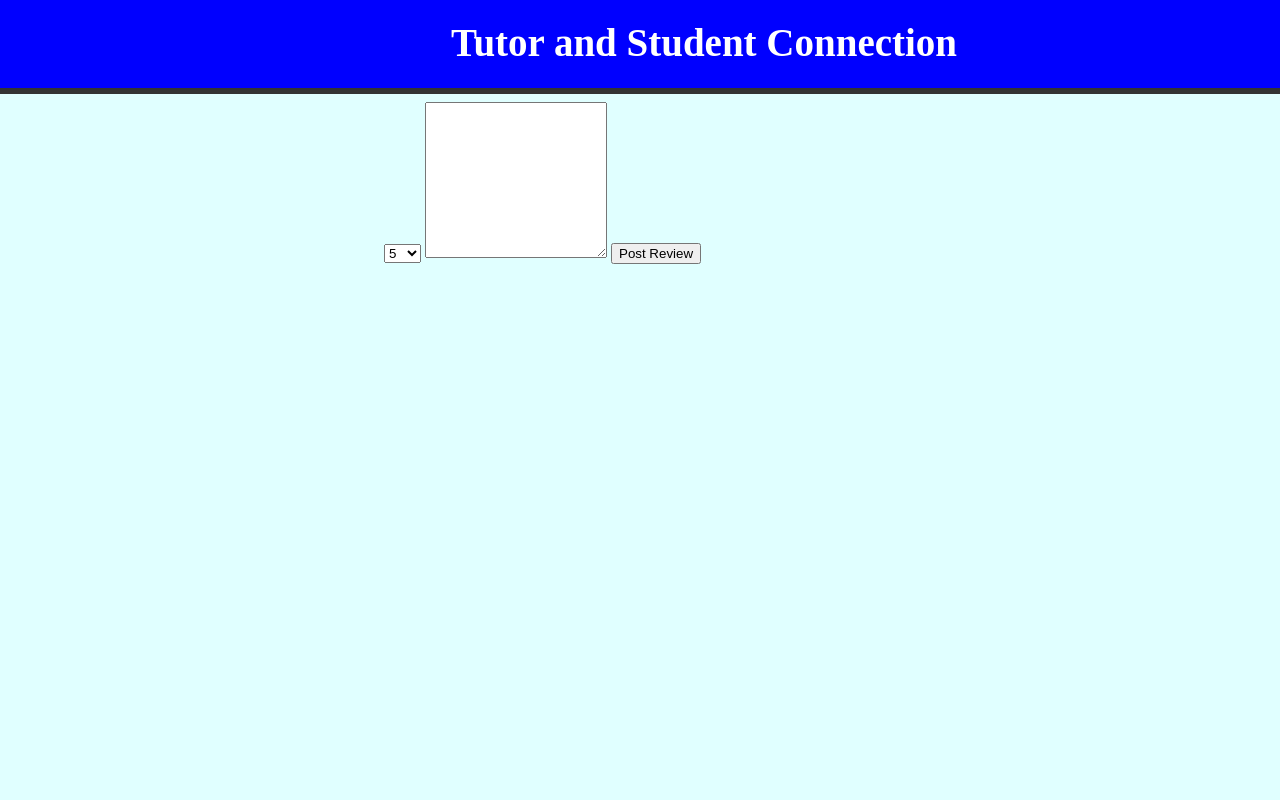
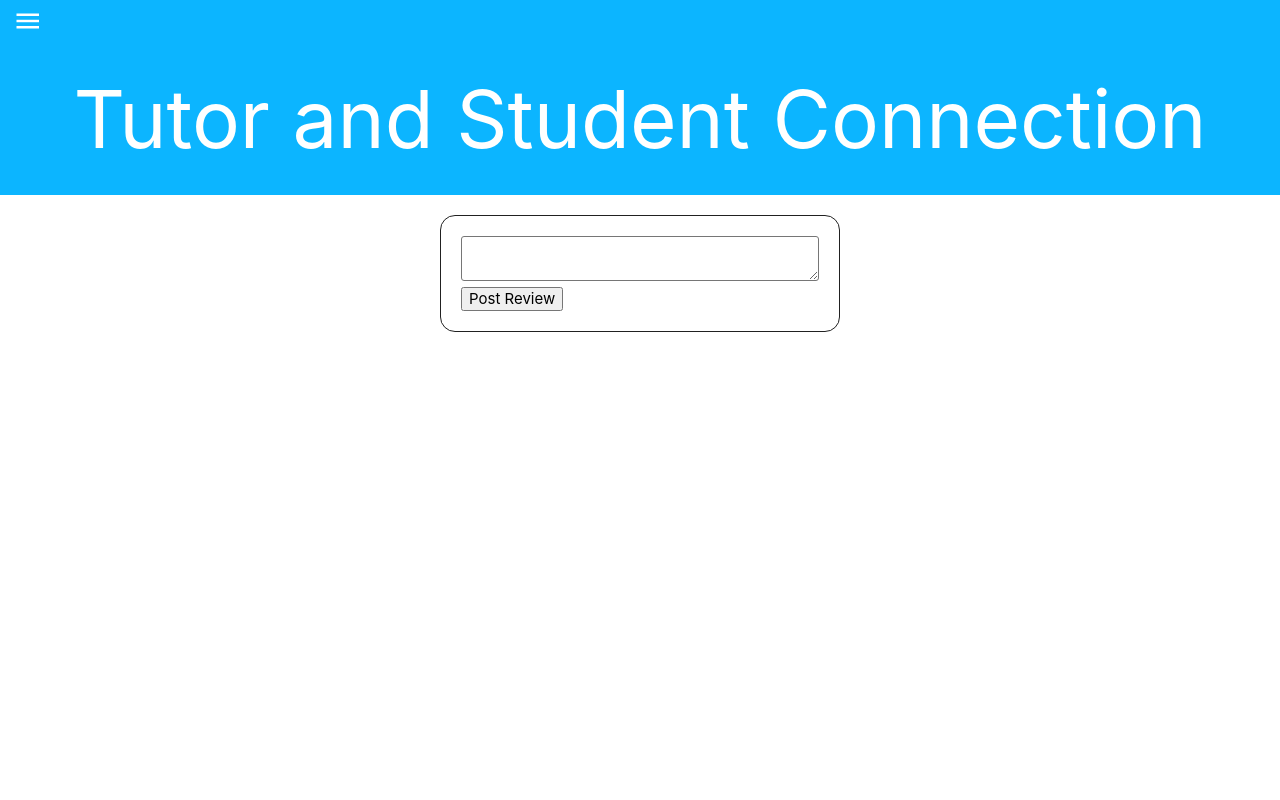
Before and after one commit to jonathankopp/Tutor-and-Student-Connection-TaSC-, a PHP site: page /makereview.php in a window 1280 px wide. Run offline with PHP 8.4, Linux system fonts and the light colour scheme; a user stored in the database is signed in.

Commit message:
makereview start css

```diff
--- a/addsubject.php
+++ b/addsubject.php
@@ -62,7 +62,7 @@
 	<ul id="slide-out" class="sidenav">
 		<li><a class="nav-item" href="find.php">Make a Connection </a></li>
 		<li><a class="nav-item" href="forum.php"> Discussion Forum </a></li>
-		<li><a class="nav-item" href="reviews.php">Review</a></li>
+		<li><a class="nav-item" href="makereview.php">Review</a></li>
 		<li><a class="nav-item" href="profile.php">My Profile</a></li>
 		<li class="bottom"><a id="logout" href="index.php">Logout</a></li>
 	</ul>
--- a/makepost.php
+++ b/makepost.php
@@ -48,6 +48,7 @@
 			  <h1 class="title">Tutor and Student Connection</h1>
 			</div>
 		</div>
+
   <section>
 	<form id="old_user" name="new_user" action="makepost.php" method="post" onsubmit="return validate(this);">
 		<fieldset>
--- a/makereview.php
+++ b/makereview.php
@@ -40,18 +40,46 @@
 <html>
 <head>
 	<title>TaSC Reviews</title>
-	<link href="Resources/connect.css" rel="stylesheet" type="text/css"/>
-	<meta http-equiv="Content-Type" content="text/html; charset=UTF-8"/>
-  <script type="text/javascript" src="Resources/jquery-1.4.3.min.js"></script>
+	<!--<link href="Resources/makepost.css" rel="stylesheet" type="text/css"/>-->
+	<link href="Resources/style.css" rel="stylesheet" type="text/css"/>
+	<script type="text/javascript" src="Resources/jquery-1.4.3.min.js"></script>
+		  <!-- Compiled and minified CSS -->
+		<link rel="stylesheet" href="https://cdnjs.cloudflare.com/ajax/libs/materialize/1.0.0/css/materialize.min.css">
+
+		<!-- Compiled and minified JavaScript -->
+		<script src="https://cdnjs.cloudflare.com/ajax/libs/materialize/1.0.0/js/materialize.min.js"></script>
+		  <link href="https://fonts.googleapis.com/icon?family=Material+Icons" rel="stylesheet">
+
+
+		<script>
+		  document.addEventListener('DOMContentLoaded', function() {
+			var elems = document.querySelectorAll('.sidenav');
+			var instances = M.Sidenav.init(elems, options);
+		  });
+		  // Initialize collapsible (uncomment the lines below if you use the dropdown variation)
+		  // var collapsibleElem = document.querySelector('.collapsible');
+		  // var collapsibleInstance = M.Collapsible.init(collapsibleElem, options);
+		  // Or with jQuery
+		  $(document).ready(function(){
+			 $('.sidenav').sidenav();
+		  });
+		</script>
 </head>
 
 <body>
-	<h1>
-		<div id="header"> Tutor and Student Connection
+  		<ul id="slide-out" class="sidenav">
+			<li><a id="navlink" href="forum.php"> Discussion Forum </a></li>
+			<li><a class="nav-item" href="profile.php">My Profile</a></li>
+			<li><a id="logout" href="index.php"> Logout </a></li>
+		</ul>
+		<div class="jumbotron">
+			<a href="#" data-target="slide-out" class="sidenav-trigger menu"><i class="small material-icons menu">menu</i></a>
+			<div>
+			  <h1 class="title">Tutor and Student Connection</h1>
+			</div>
 		</div>
-	</h1>
-
-	<form id="makereview" action="makereview.php" method="post">
+<section>
+  <form id="makereview" action="makereview.php" method="post">
 		<select name="rating">
 			<option value="1" >1</option>
 			<option value="2">2</option>
@@ -67,6 +95,7 @@
 		<textarea rows="10" columns="10" name="review"></textarea>
 		<input type="submit" name="postreview" value="Post Review"/>
 	</form>
+</section>
 
 
 </body>
```
